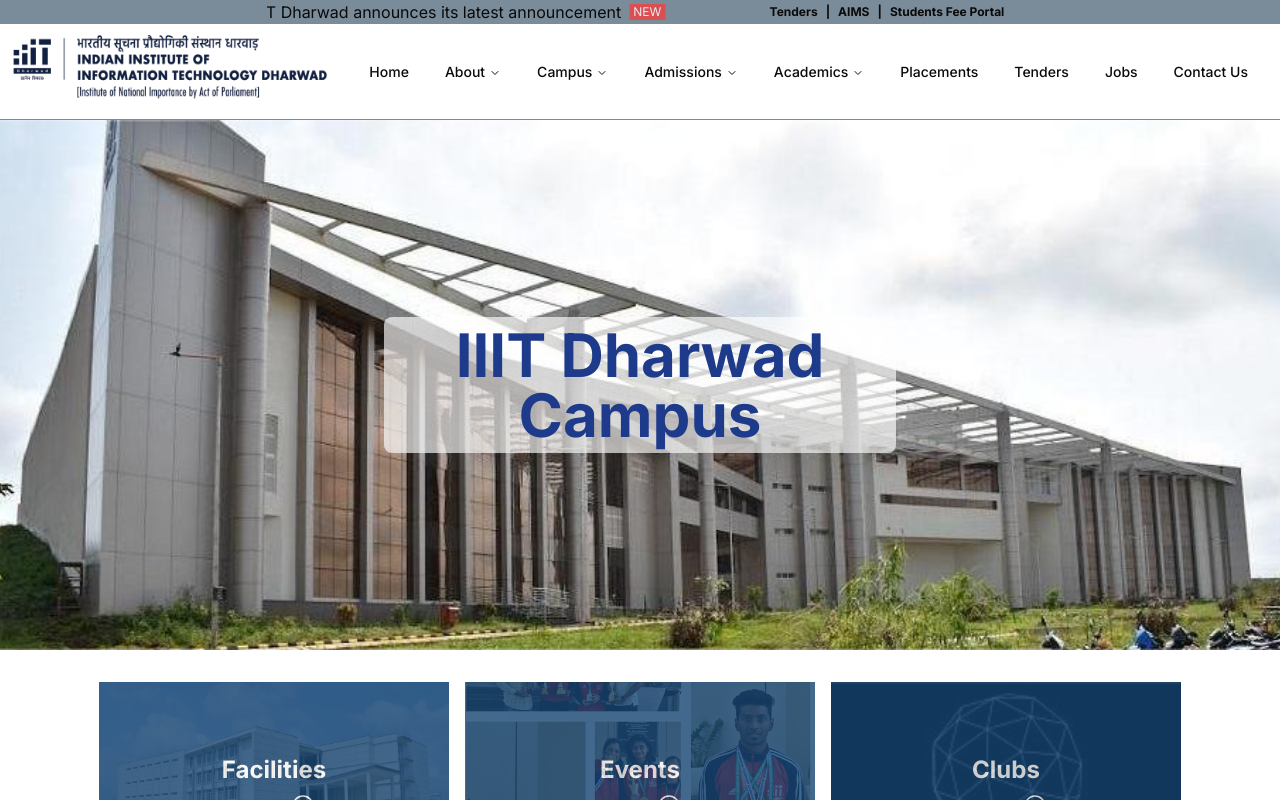
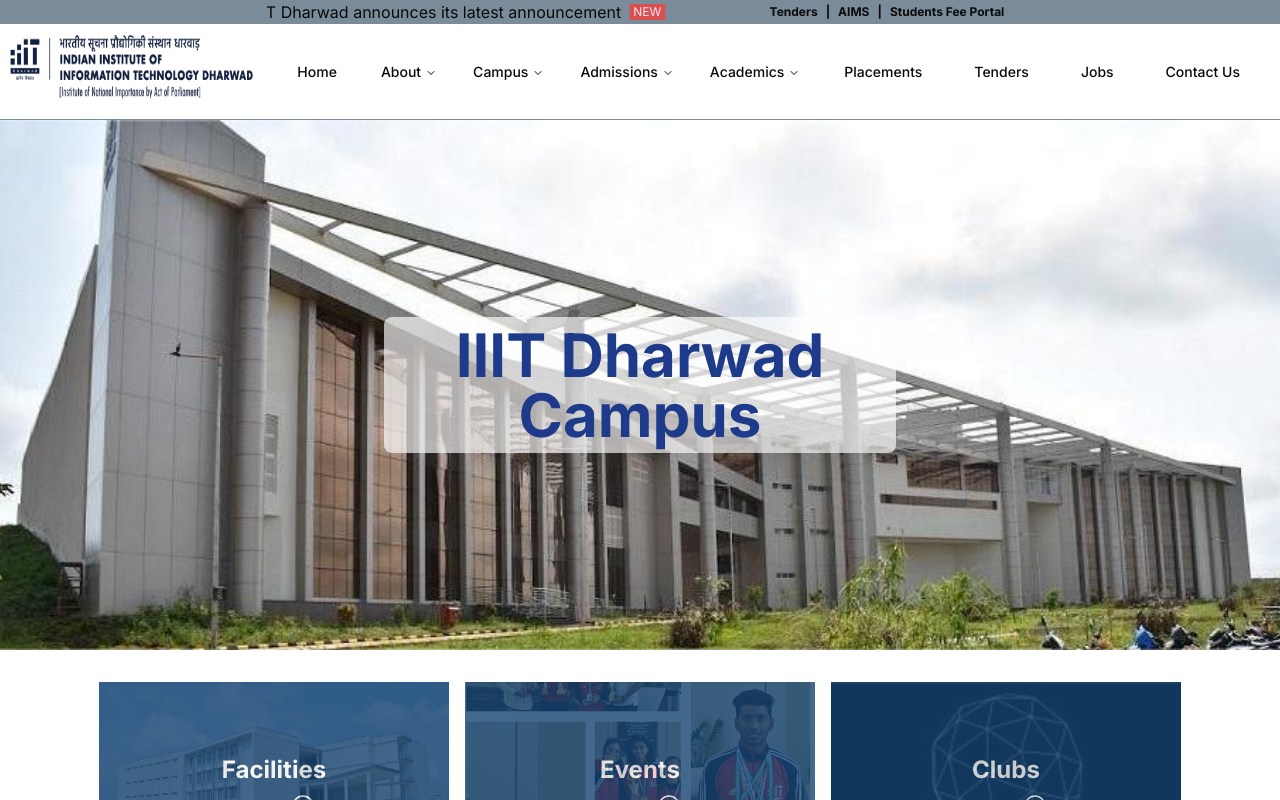
Before and after one commit to Velocity-IIITDWD/iiitdwd.ac.in, a Next.js app: page /campus in a window 1280 px wide. Shown: the top 800 px of the page. Built offline with nearby package versions, Linux system fonts and the light colour scheme.

Commit message:
Both mobile and desktop navbar renders from a single js object

```diff
--- a/app/Header.tsx
+++ b/app/Header.tsx
@@ -4,10 +4,101 @@ import React from 'react';
 import { ChevronDownIcon, MenuIcon } from 'lucide-react';
 import Link from 'next/link';
 import Image from 'next/image';
-import { Sheet, SheetContent, SheetTrigger } from '@/components/ui/sheet';
+import { Sheet, SheetClose, SheetContent, SheetTrigger } from '@/components/ui/sheet';
 import { NavigationMenu, NavigationMenuItem, NavigationMenuLink, NavigationMenuList, NavigationMenuTrigger, NavigationMenuContent, navigationMenuTriggerStyle } from '@/components/ui/navigation-menu';
 
 import { announcements } from '@/data/announcements';
+
+type NavmenuItem = {
+  text: string,
+  // Atleast one of href or subGroups must be provided, im not enforcing it because types become hard to read
+  href?: string,
+  subGroups?: SubmenuGroup[],
+};
+
+type SubmenuGroup = {
+  // For desktop nav, if title is absent then the title element will be omitted.
+  // The title will **not** be omitted if this is an empty string.
+  // For the mobile nav, if title is absent or empty then the items will not be put into a collapsible.
+  title?: string,
+  items: SubmenuItem[],
+  // (Default 150) Group width in px for when rendering on desktop
+  width?: number
+};
+
+type SubmenuItem = {
+  text: string,
+  subText?: string,
+  href: string
+  hideOnMobile?: boolean,
+  hideOnDesktop?: boolean,
+};
+
+const navmenuItems: NavmenuItem[] = [
+  { text: 'Home', href: '/' },
+  {
+    text: 'About',
+    href: '/about',
+    subGroups: [{
+      width: 250,
+      items: [
+        { text: 'Introduction', href: '/about#introduction' },
+        { text: 'Director\'s Message', href: '/about#directors-message' },
+        { text: 'Our Family', href: '/about#family' },
+        { text: 'Vision', href: '/about#vision' },
+      ]
+    }]
+  },
+  {
+    text: 'Campus',
+    href: '/campus',
+    subGroups: [{
+      items: [
+        { text: 'Facilities', href: '/campus/facilities' },
+        { text: 'Clubs', href: '/campus/clubs' },
+        { text: 'Events', href: '/campus/events' },
+        { text: 'Magazine', href: '/campus/magazine' },
+      ]
+    }]
+  },
+  {
+    text: 'Admissions',
+    href: '/admissions',
+    subGroups: [{
+      items: [
+        { text: 'BTech', href: '/admissions/btech' },
+        { text: 'PhD', href: '/admissions/phd' },
+      ]
+    }]
+  },
+  {
+    text: 'Academics',
+    href: '/academics',
+    subGroups: [
+      {
+        title: '',
+        items: [
+          { text: 'Overview', href: '/academics' },
+          { text: 'Faculty', href: '/academics/faculty' },
+          { text: 'Research', href: '/academics/research' },
+        ]
+      },
+      {
+        title: 'Departments',
+        width: 250,
+        items: [
+          { text: 'CSE', subText: 'Computer Science and Engineering', href: '/academics/departments/cse' },
+          { text: 'DSAI', subText: 'Data Science and Artifical Intelligence', href: '/academics/departments/dsai' },
+          { text: 'ECE', subText: 'Electronics and Communication Engineering', href: 'academics/departments/ece' },
+        ]
+      }
+    ]
+  },
+  { text: 'Placements', href: '/placements' },
+  { text: 'Tenders', href: '/tenders' },
+  { text: 'Jobs', href: '/jobs' },
+  { text: 'Contact Us', href: '/contact' },
+];
 
 function onNavChange() {
   setTimeout(() => {
@@ -50,10 +141,9 @@ function Header() {
           </div>
         </div>}
         <div className='flex gap-2 lg:w-1/5 text-center lg:text-left text-xs *:odd:font-bold'>
-          {/* :TODO */}
-          <Link href='/tenders'>Tenders</Link>              <div>|</div>
-          <Link href='/idk'>AIMS</Link>                 <div>|</div>
-          <Link href='/idk'>Students Fee Portal</Link>
+          <Link href='/tenders'>Tenders</Link><div>|</div>
+          <Link href='https://aims.iiitdwd.ac.in/aims/'>AIMS</Link><div>|</div>
+          <Link href='https://www.onlinesbi.sbi/sbicollect/icollecthome.htm?corpID=873279'>Students Fee Portal</Link>
         </div>
         <div className='hidden lg:block w-1/5'></div>
       </div>
@@ -90,244 +180,98 @@ function Header() {
           </SheetTrigger>
           <SheetContent side='left'>
             <div className='flex flex-col gap-2 mt-4 -mr-2'>
-              <Link href='/' className='hover:underline'>Home</Link>
+              {navmenuItems.map(item => {
+                const dropdownTrigger = item.href
+                  ? <SheetClose key={item.text} asChild><Link key={item.text} className='hover:underline' href={item.href}>{item.text}</Link></SheetClose>
+                  : <div>{item.text}</div>
 
-              <details className='group'>
+                if (!item?.subGroups?.length) return dropdownTrigger;
+
+                return (
+                  <details key={item.text} className='group'>
                     <summary className='flex items-center justify-between focus:outline-none'>
-                  <div>About</div>
+                      {dropdownTrigger}
                       <ChevronDownIcon size='1rem' className='rotate-0 group-open:rotate-180 transition-transform duration-300' />
                     </summary>
-                <div className='mt-2 ml-8 flex flex-col gap-2'>
-                  <Link className='hover:underline' href='/about#introduction' key='introduction'>Introduction</Link>
-                  <Link className='hover:underline' href='/about#directors-message' key='message'>Director&apos;s Message</Link>
-                  <Link className='hover:underline' href='/about#family' key='organization'>Our Family</Link>
-                  <Link className='hover:underline' href='/about#vision' key='vision'>Vision</Link>
+                    <div className='mt-2 ml-2 pl-6 flex flex-col gap-2 border-l border-l-gray-200'>
+                      {
+                        item.subGroups.map(group => (
+                          !group.title
+                            ? group.items.map(gItem => <Link key={gItem.text} className='hover:underline' href={gItem.href}>{gItem.text}</Link>)
+                            : <details key={group.title} className='group/sub'>
+                              <summary className='flex items-center justify-between focus:outline-none'>
+                                <div>{group.title}</div>
+                                <ChevronDownIcon size='1rem' className='rotate-0 group-open/sub:rotate-180 transition-transform duration-300' />
+                              </summary>
+
+                              <div className='mt-2 ml-2 pl-6 flex flex-col gap-2 border-l border-l-gray-200'>
+                                {
+                                  group.items
+                                    .filter(gItem => !gItem.hideOnMobile)
+                                    .map(gItem => (
+                                      <SheetClose key={gItem.text} asChild>
+                                        <Link className='hover:underline' href={gItem.href}>{gItem.text}</Link>
+                                      </SheetClose>
+                                    ))
+                                }
                               </div>
                             </details>
-
-              <details className='group'>
-                <summary className='flex items-center justify-between focus:outline-none'>
-                  <Link className='hover:underline' href='/campus'>Campus</Link>
-                  <ChevronDownIcon size='1rem' className='rotate-0 group-open:rotate-180 transition-transform duration-300' />
-                </summary>
-                <div className='mt-2 ml-8 flex flex-col gap-2'>
-                  <Link className='hover:underline' href='/campus/facilities'>Facilities</Link>
-                  <Link className='hover:underline' href='/campus/clubs'>Clubs</Link>
-                  <Link className='hover:underline' href='/campus/events'>Events</Link>
-                  <Link className='hover:underline' href='/campus/magazine'>Magazine</Link>
+                        ))
+                      }
                     </div>
                   </details>
-
-              <details className='group'>
-                <summary className='flex items-center justify-between focus:outline-none'>
-                  <div>Admissions</div>
-                  <ChevronDownIcon size='1rem' className='rotate-0 group-open:rotate-180 transition-transform duration-300' />
-                </summary>
-                <div className='mt-2 ml-8 flex flex-col gap-2'>
-                  <Link className='hover:underline' href='/admissions/btech'>BTech</Link>
-                  <Link className='hover:underline' href='/admissions/phd'>PhD</Link>
-                </div>
-              </details>
-
-              <details className='group'>
-                <summary className='flex items-center justify-between focus:outline-none'>
-                  <div>Academics</div>
-                  <ChevronDownIcon size='1rem' className='rotate-0 group-open:rotate-180 transition-transform duration-300' />
-                </summary>
-                <div className='mt-2 ml-8 flex flex-col gap-2'>
-                  <Link className='hover:underline' href='/faculty'>Faculty</Link>
-                  <Link className='hover:underline' href='/academics/research'>Research</Link>
-                  <details className='group/sub'>
-                    <summary className='flex items-center justify-between focus:outline-none'>
-                      <div>Departments</div>
-                      <ChevronDownIcon size='1rem' className='rotate-0 group-open/sub:rotate-180 transition-transform duration-300' />
-                    </summary>
-                    <div className='mt-2 ml-8 flex flex-col gap-2'>
-                      <Link className='hover:underline' href='/academics/departments/cse'>CSE</Link>
-                      <Link className='hover:underline' href='/academics/departments/dsai'>DSAI</Link>
-                      <Link className='hover:underline' href='/academics/departments/ece'>ECE</Link>
-                    </div>
-                  </details>
-                  {/* <Link className='hover:underline' href='/academics/departments'>Departments</Link> */}
-                </div>
-              </details>
-
-              <Link href='/placements' className='hover:underline'>Placements</Link>
-              <Link href='/tenders' className='hover:underline'>Tenders</Link>
-              <Link href='/careers' className='hover:underline'>Jobs</Link>
-              <Link href='/contact' className='hover:underline'>Contact Us</Link>
+                )
+              })}
             </div>
           </SheetContent>
         </Sheet>
 
-        {/* Desktop navbar shadcn */}
+        {/* Desktop navbar */}
         <NavigationMenu onValueChange={onNavChange} className='ml-auto hidden lg:flex items-center justify-center mr-4 gap-8'>
           <NavigationMenuList>
-            <NavigationMenuItem>
-              <Link href='/' legacyBehavior passHref>
-                <NavigationMenuLink className={navigationMenuTriggerStyle()}>
-                  Home
-                </NavigationMenuLink>
-              </Link>
-            </NavigationMenuItem>
-            <NavigationMenuItem>
-              <NavigationMenuTrigger className='submenu-trigger'>About</NavigationMenuTrigger>
-              <NavigationMenuContent>
-                <ul className='flex flex-col gap-4 w-[250px] p-4 text-sm'>
-                  <NavigationMenuLink asChild>
-                    <Link href='/about#introduction'>
+            {navmenuItems.map(item => {
+              if (!item?.subGroups?.length) return <NavigationMenuItem key={item.text}>
+                <NavigationMenuLink asChild className={navigationMenuTriggerStyle()}>
+                  <Link href={item.href!}>
                     <div className='hover:bg-accent p-2 rounded-md w-full'>
-                        Introduction
+                      {item.text}
                     </div>
                   </Link>
                 </NavigationMenuLink>
-                  <NavigationMenuLink asChild href='/about#directors-message'>
-                    <Link href='/about#directors-message'>
-                      <div className='hover:bg-accent p-2 rounded-md w-full'>
-                        Director&apos;s Message
+              </NavigationMenuItem>
+
+              let groupWidthSum = 0;
+              for (let i = 0; i < item.subGroups.length; i++) {
+                groupWidthSum += item.subGroups[i].width || 150;
+              }
+
+              return <NavigationMenuItem key={item.text}>
+                <NavigationMenuTrigger className='submenu-trigger'>{item.text}</NavigationMenuTrigger>
+                <NavigationMenuContent>
+                  <ul className='flex gap-4 p-4 text-sm' style={{ width: `${groupWidthSum}px` }}>
+                    {item.subGroups.map((group, i) => (
+                      <div key={i} className='flex flex-col' style={{ width: `${group.width || 150}px` }}>
+                        {group.title !== undefined && (
+                          <h3 className={'font-bold underline p-2 text-sm ' + (group.title ? '' : 'invisible')}>
+                            {group.title || '_'}
+                          </h3>
+                        )}
+                        {group.items.filter(gItem => !gItem.hideOnDesktop).map(gItem => (
+                          <NavigationMenuLink key={gItem.text} href={gItem.href}>
+                            <div className='flex flex-col hover:bg-accent p-2 rounded-md w-full'>
+                              {gItem.text}
+                              {gItem.subText && <div className='text-dwd-secondary2 text-xs'>
+                                {gItem.subText}
+                              </div>}
                             </div>
-                    </Link>
                           </NavigationMenuLink>
-                  <NavigationMenuLink asChild>
-                    <Link href='/about#family'>
-                      <div className='hover:bg-accent p-2 rounded-md w-full'>
-                        Our Family
+                        ))}
                       </div>
-                    </Link>
-                  </NavigationMenuLink>
-                  <NavigationMenuLink asChild>
-                    <Link href='/about#vision'>
-                      <div className='hover:bg-accent p-2 rounded-md w-full'>
-                        Vision
-                      </div>
-                    </Link>
-                  </NavigationMenuLink>
+                    ))}
                   </ul>
                 </NavigationMenuContent>
               </NavigationMenuItem>
-            <NavigationMenuItem>
-              <Link href='/campus' passHref>
-                <NavigationMenuTrigger className='submenu-trigger'>Campus</NavigationMenuTrigger>
-              </Link>
-              <NavigationMenuContent>
-                <ul className='flex flex-col gap-4 w-[250px] p-4 text-sm'>
-                  <NavigationMenuLink href='/campus/facilities'>
-                    <div className='hover:bg-accent p-2 rounded-md w-full'>
-                      Facilities
-                    </div>
-                  </NavigationMenuLink>
-                  <NavigationMenuLink href='/campus/clubs'>
-                    <div className='hover:bg-accent p-2 rounded-md w-full'>
-                      Clubs
-                    </div>
-                  </NavigationMenuLink>
-                  <NavigationMenuLink href='/campus/events'>
-                    <div className='hover:bg-accent p-2 rounded-md w-full'>
-                      Events
-                    </div>
-                  </NavigationMenuLink>
-                  <NavigationMenuLink href='/campus/magazine'>
-                    <div className='hover:bg-accent p-2 rounded-md w-full'>
-                      Magazine
-                    </div>
-                  </NavigationMenuLink>
-                </ul>
-              </NavigationMenuContent>
-            </NavigationMenuItem>
-            <NavigationMenuItem>
-              <NavigationMenuTrigger className='submenu-trigger'>Admissions</NavigationMenuTrigger>
-              <NavigationMenuContent>
-                <ul className='flex flex-col gap-4 w-[250px] p-4 text-sm'>
-                  <NavigationMenuLink href='/admissions/btech'>
-                    <div className='hover:bg-accent p-2 rounded-md w-full'>
-                      BTech
-                    </div>
-                  </NavigationMenuLink>
-                  <NavigationMenuLink href='/admissions/phd'>
-                    <div className='hover:bg-accent p-2 rounded-md w-full'>
-                      PhD
-                    </div>
-                  </NavigationMenuLink>
-                </ul>
-              </NavigationMenuContent>
-            </NavigationMenuItem>
-            <NavigationMenuItem>
-              <NavigationMenuTrigger className='submenu-trigger'>Academics</NavigationMenuTrigger>
-              <NavigationMenuContent>
-                <ul className='flex gap-4 w-[400px] p-4 text-sm'>
-                  <div className='flex flex-col w-[150px]'>
-                    <div className='hover:bg-accent p-2 rounded-md w-full invisible'>
-                      abcd
-                    </div>
-                    <NavigationMenuLink href='/faculty'>
-                      <div className='hover:bg-accent p-2 rounded-md w-full'>
-                        Faculty
-                      </div>
-                    </NavigationMenuLink>
-                    <NavigationMenuLink href='/academics/research'>
-                      <div className='hover:bg-accent p-2 rounded-md w-full'>
-                        Research
-                      </div>
-                    </NavigationMenuLink>
-                  </div>
-                  <div className='flex flex-col w-[250px]'>
-                    <h3 className='font-bold underline p-2 text-sm'>Departments</h3>
-                    <NavigationMenuLink href='/academics/departments/cse'>
-                      <div className='flex flex-col hover:bg-accent p-2 rounded-md w-full'>
-                        CSE
-                        <div className='text-dwd-secondary2 text-xs'>
-                          Computer Science and Engineering
-                        </div>
-                      </div>
-                    </NavigationMenuLink>
-                    <NavigationMenuLink href='/academics/departments/dsai'>
-                      <div className='flex flex-col hover:bg-accent p-2 rounded-md w-full'>
-                        DSAI
-                        <div className='text-dwd-secondary2 text-xs'>
-                          Data Science and Artificial Intelligence
-                        </div>
-                      </div>
-                    </NavigationMenuLink>
-                    <NavigationMenuLink href='/academics/departments/ece'>
-                      <div className='flex flex-col hover:bg-accent p-2 rounded-md w-full'>
-                        ECE
-                        <div className='text-dwd-secondary2 text-xs'>
-                          Electronics and Communication Engineering
-                        </div>
-                      </div>
-                    </NavigationMenuLink>
-                  </div>
-                </ul>
-              </NavigationMenuContent>
-            </NavigationMenuItem>
-            <NavigationMenuItem>
-              <Link href='/placements' legacyBehavior passHref>
-                <NavigationMenuLink className={navigationMenuTriggerStyle()}>
-                  Placements
-                </NavigationMenuLink>
-              </Link>
-            </NavigationMenuItem>
-            <NavigationMenuItem>
-              <Link href='/tenders' legacyBehavior passHref>
-                <NavigationMenuLink className={navigationMenuTriggerStyle()}>
-                  Tenders
-                </NavigationMenuLink>
-              </Link>
-            </NavigationMenuItem>
-            <NavigationMenuItem>
-              <Link href='/careers' legacyBehavior passHref>
-                <NavigationMenuLink className={navigationMenuTriggerStyle()}>
-                  Jobs
-                </NavigationMenuLink>
-              </Link>
-            </NavigationMenuItem>
-            <NavigationMenuItem>
-              <Link href='/contact' legacyBehavior passHref>
-                <NavigationMenuLink className={navigationMenuTriggerStyle()}>
-                  Contact Us
-                </NavigationMenuLink>
-              </Link>
-            </NavigationMenuItem>
+            })}
           </NavigationMenuList>
         </NavigationMenu>
       </div>
```
Lines whose indentation alone changed are shown as unchanged.
